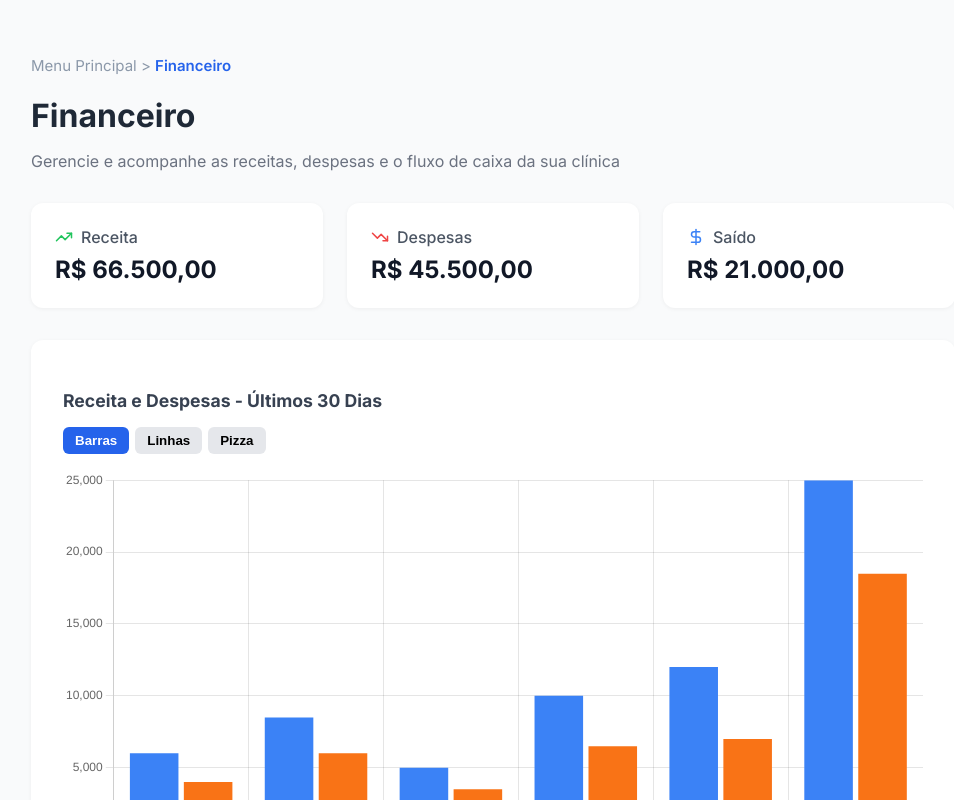
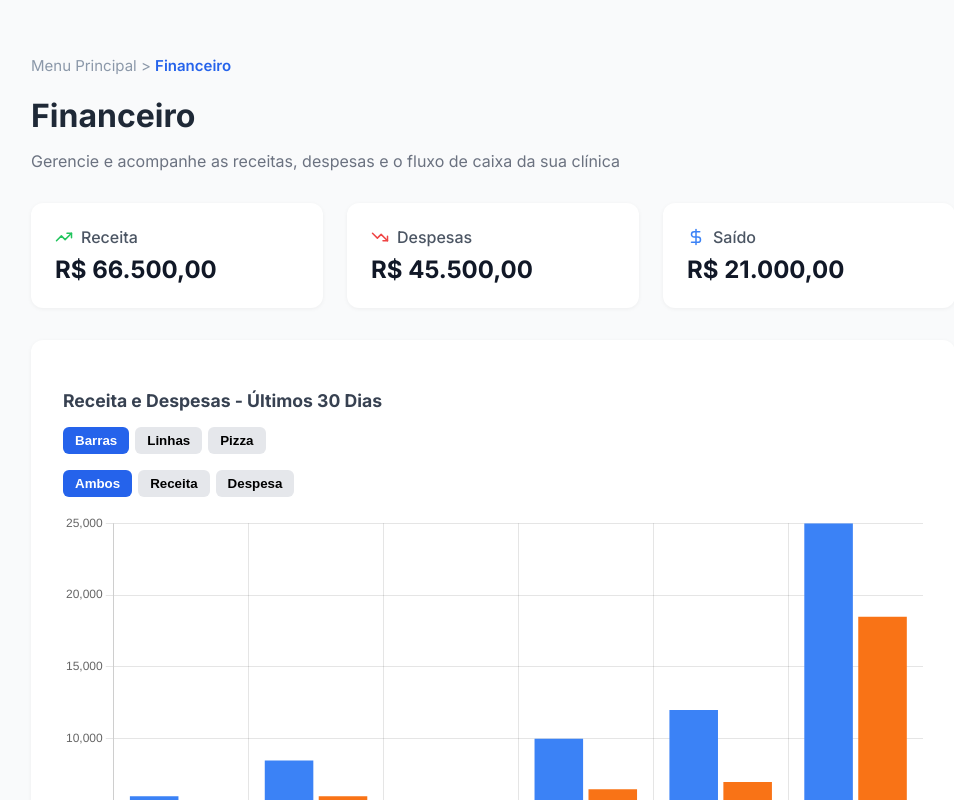
Before and after one commit to nicholasfocke/ClinicAid, a Next.js app: page /admin/Dashboardfinanceiro in a window 1280 px wide. Shown: the top 800 px of the page, without its empty margins (277-1231 px from the left). Built offline with nearby package versions, Linux system fonts and the light colour scheme; no server answers; the database is empty; sample sign-in values are in the browser's storage; what react-google-recaptcha-v3 would draw is missing.

Commit message:
feat: add dataset filter buttons to financeiro chart

```diff
--- a/pages/admin/Dashboardfinanceiro.tsx
+++ b/pages/admin/Dashboardfinanceiro.tsx
@@ -52,8 +52,9 @@ const totalSaido = totalReceita - totalDespesas;
 const porcentagem = (totalReceita / meta) * 100;
 
 const [chartType, setChartType] = useState<'bar' | 'line' | 'pie'>('bar');
+const [dataType, setDataType] = useState<'both' | 'Receita' | 'Despesas'>('both');
 
-  const chartData = {
+  const baseChartData = {
     labels: ['15/04', '23/04', '25/04', '05/04', '15/04', '31/04'],
     datasets: [
       {
@@ -69,13 +70,27 @@ const [chartType, setChartType] = useState<'bar' | 'line' | 'pie'>('bar');
     ],
   };
 
+  const chartData = {
+    ...baseChartData,
+    datasets: baseChartData.datasets.filter((d) =>
+      dataType === 'both' ? true : d.label === dataType
+    ),
+  };
+
   const pieChartData = {
-    labels: ['Receita', 'Despesas'],
+    labels:
+      dataType === 'both'
+        ? ['Receita', 'Despesas']
+        : [dataType],
     datasets: [
       {
         label: 'Receita x Despesas',
-        data: [totalReceita, totalDespesas],
-        backgroundColor: ['#3b82f6', '#f97316'],
+        data:
+          dataType === 'both'
+            ? [totalReceita, totalDespesas]
+            : [dataType === 'Receita' ? totalReceita : totalDespesas],
+        backgroundColor:
+          dataType === 'both' ? ['#3b82f6', '#f97316'] : [dataType === 'Receita' ? '#3b82f6' : '#f97316'],
       },
     ],
   };
@@ -162,6 +177,32 @@ const [chartType, setChartType] = useState<'bar' | 'line' | 'pie'>('bar');
             Pizza
           </button>
         </div>
+        <div className={styles.dataTypeButtons}>
+          <button
+            className={`${styles.dataTypeButton} ${
+              dataType === 'both' ? styles.activeDataType : ''
+            }`}
+            onClick={() => setDataType('both')}
+          >
+            Ambos
+          </button>
+          <button
+            className={`${styles.dataTypeButton} ${
+              dataType === 'Receita' ? styles.activeDataType : ''
+            }`}
+            onClick={() => setDataType('Receita')}
+          >
+            Receita
+          </button>
+          <button
+            className={`${styles.dataTypeButton} ${
+              dataType === 'Despesas' ? styles.activeDataType : ''
+            }`}
+            onClick={() => setDataType('Despesas')}
+          >
+            Despesa
+          </button>
+        </div>
         {chartType === 'bar' && <Bar data={chartData} options={chartOptions} />}
         {chartType === 'line' && <Line data={chartData} options={chartOptions} />}
         {chartType === 'pie' && <Pie data={pieChartData} />}
--- a/styles/admin/financeiro/Dashboardfinanceiro.module.css
+++ b/styles/admin/financeiro/Dashboardfinanceiro.module.css
@@ -184,3 +184,23 @@
   background: #2563eb;
   color: #fff;
 }
+
+.dataTypeButtons {
+  display: flex;
+  gap: 6px;
+  margin-bottom: 1rem;
+}
+
+.dataTypeButton {
+  background: #e5e7eb;
+  border: none;
+  padding: 6px 12px;
+  border-radius: 6px;
+  cursor: pointer;
+  font-weight: bold;
+}
+
+.activeDataType {
+  background: #2563eb;
+  color: #fff;
+}
```
